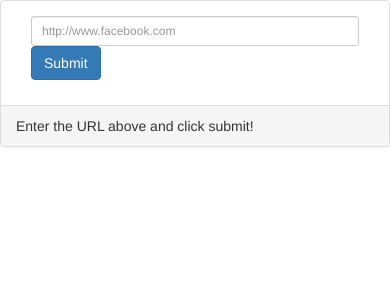
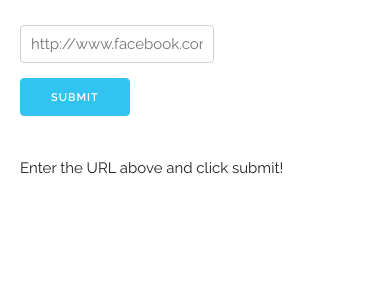
Before and after one commit to Redsauce/URLshortener, a Django app: page / in a window 390 px wide. Shown: the top 300 px of the page. Run offline with Django 3.2, Linux system fonts and the light colour scheme; parts of the project's set-up code (start-up, migrations or seed data) failed here and were passed over; some libraries are stand-ins or nearby versions.

Commit message:
Static files now auto-served to nginx. Skeleton UI used

```diff
--- a/django/requirements.txt
+++ b/django/requirements.txt
@@ -1,4 +1,6 @@
+dj-static==0.0.6
 Django==1.10.3
 gunicorn==19.6.0
 mongoengine==0.10.6
 pymongo==3.3.1
+static3==0.7.0
--- /dev/null
+++ b/django/src/short/static/skeleton/css/skeleton.css
@@ -0,0 +1,418 @@
+/*
+* Skeleton V2.0.4
+* Copyright 2014, Dave Gamache
+* www.getskeleton.com
+* Free to use under the MIT license.
+* http://www.opensource.org/licenses/mit-license.php
+* 12/29/2014
+*/
+
+
+/* Table of contents
+––––––––––––––––––––––––––––––––––––––––––––––––––
+- Grid
+- Base Styles
+- Typography
+- Links
+- Buttons
+- Forms
+- Lists
+- Code
+- Tables
+- Spacing
+- Utilities
+- Clearing
+- Media Queries
+*/
+
+
+/* Grid
+–––––––––––––––––––––––––––––––––––––––––––––––––– */
+.container {
+  position: relative;
+  width: 100%;
+  max-width: 960px;
+  margin: 0 auto;
+  padding: 0 20px;
+  box-sizing: border-box; }
+.column,
+.columns {
+  width: 100%;
+  float: left;
+  box-sizing: border-box; }
+
+/* For devices larger than 400px */
+@media (min-width: 400px) {
+  .container {
+    width: 85%;
+    padding: 0; }
+}
+
+/* For devices larger than 550px */
+@media (min-width: 550px) {
+  .container {
+    width: 80%; }
+  .column,
+  .columns {
+    margin-left: 4%; }
+  .column:first-child,
+  .columns:first-child {
+    margin-left: 0; }
+
+  .one.column,
+  .one.columns                    { width: 4.66666666667%; }
+  .two.columns                    { width: 13.3333333333%; }
+  .three.columns                  { width: 22%;            }
+  .four.columns                   { width: 30.6666666667%; }
+  .five.columns                   { width: 39.3333333333%; }
+  .six.columns                    { width: 48%;            }
+  .seven.columns                  { width: 56.6666666667%; }
+  .eight.columns                  { width: 65.3333333333%; }
+  .nine.columns                   { width: 74.0%;          }
+  .ten.columns                    { width: 82.6666666667%; }
+  .eleven.columns                 { width: 91.3333333333%; }
+  .twelve.columns                 { width: 100%; margin-left: 0; }
+
+  .one-third.column               { width: 30.6666666667%; }
+  .two-thirds.column              { width: 65.3333333333%; }
+
+  .one-half.column                { width: 48%; }
+
+  /* Offsets */
+  .offset-by-one.column,
+  .offset-by-one.columns          { margin-left: 8.66666666667%; }
+  .offset-by-two.column,
+  .offset-by-two.columns          { margin-left: 17.3333333333%; }
+  .offset-by-three.column,
+  .offset-by-three.columns        { margin-left: 26%;            }
+  .offset-by-four.column,
+  .offset-by-four.columns         { margin-left: 34.6666666667%; }
+  .offset-by-five.column,
+  .offset-by-five.columns         { margin-left: 43.3333333333%; }
+  .offset-by-six.column,
+  .offset-by-six.columns          { margin-left: 52%;            }
+  .offset-by-seven.column,
+  .offset-by-seven.columns        { margin-left: 60.6666666667%; }
+  .offset-by-eight.column,
+  .offset-by-eight.columns        { margin-left: 69.3333333333%; }
+  .offset-by-nine.column,
+  .offset-by-nine.columns         { margin-left: 78.0%;          }
+  .offset-by-ten.column,
+  .offset-by-ten.columns          { margin-left: 86.6666666667%; }
+  .offset-by-eleven.column,
+  .offset-by-eleven.columns       { margin-left: 95.3333333333%; }
+
+  .offset-by-one-third.column,
+  .offset-by-one-third.columns    { margin-left: 34.6666666667%; }
+  .offset-by-two-thirds.column,
+  .offset-by-two-thirds.columns   { margin-left: 69.3333333333%; }
+
+  .offset-by-one-half.column,
+  .offset-by-one-half.columns     { margin-left: 52%; }
+
+}
+
+
+/* Base Styles
+–––––––––––––––––––––––––––––––––––––––––––––––––– */
+/* NOTE
+html is set to 62.5% so that all the REM measurements throughout Skeleton
+are based on 10px sizing. So basically 1.5rem = 15px :) */
+html {
+  font-size: 62.5%; }
+body {
+  font-size: 1.5em; /* currently ems cause chrome bug misinterpreting rems on body element */
+  line-height: 1.6;
+  font-weight: 400;
+  font-family: "Raleway", "HelveticaNeue", "Helvetica Neue", Helvetica, Arial, sans-serif;
+  color: #222; }
+
+
+/* Typography
+–––––––––––––––––––––––––––––––––––––––––––––––––– */
+h1, h2, h3, h4, h5, h6 {
+  margin-top: 0;
+  margin-bottom: 2rem;
+  font-weight: 300; }
+h1 { font-size: 4.0rem; line-height: 1.2;  letter-spacing: -.1rem;}
+h2 { font-size: 3.6rem; line-height: 1.25; letter-spacing: -.1rem; }
+h3 { font-size: 3.0rem; line-height: 1.3;  letter-spacing: -.1rem; }
+h4 { font-size: 2.4rem; line-height: 1.35; letter-spacing: -.08rem; }
+h5 { font-size: 1.8rem; line-height: 1.5;  letter-spacing: -.05rem; }
+h6 { font-size: 1.5rem; line-height: 1.6;  letter-spacing: 0; }
+
+/* Larger than phablet */
+@media (min-width: 550px) {
+  h1 { font-size: 5.0rem; }
+  h2 { font-size: 4.2rem; }
+  h3 { font-size: 3.6rem; }
+  h4 { font-size: 3.0rem; }
+  h5 { font-size: 2.4rem; }
+  h6 { font-size: 1.5rem; }
+}
+
+p {
+  margin-top: 0; }
+
+
+/* Links
+–––––––––––––––––––––––––––––––––––––––––––––––––– */
+a {
+  color: #1EAEDB; }
+a:hover {
+  color: #0FA0CE; }
+
+
+/* Buttons
+–––––––––––––––––––––––––––––––––––––––––––––––––– */
+.button,
+button,
+input[type="submit"],
+input[type="reset"],
+input[type="button"] {
+  display: inline-block;
+  height: 38px;
+  padding: 0 30px;
+  color: #555;
+  text-align: center;
+  font-size: 11px;
+  font-weight: 600;
+  line-height: 38px;
+  letter-spacing: .1rem;
+  text-transform: uppercase;
+  text-decoration: none;
+  white-space: nowrap;
+  background-color: transparent;
+  border-radius: 4px;
+  border: 1px solid #bbb;
+  cursor: pointer;
+  box-sizing: border-box; }
+.button:hover,
+button:hover,
+input[type="submit"]:hover,
+input[type="reset"]:hover,
+input[type="button"]:hover,
+.button:focus,
+button:focus,
+input[type="submit"]:focus,
+input[type="reset"]:focus,
+input[type="button"]:focus {
+  color: #333;
+  border-color: #888;
+  outline: 0; }
+.button.button-primary,
+button.button-primary,
+input[type="submit"].button-primary,
+input[type="reset"].button-primary,
+input[type="button"].button-primary {
+  color: #FFF;
+  background-color: #33C3F0;
+  border-color: #33C3F0; }
+.button.button-primary:hover,
+button.button-primary:hover,
+input[type="submit"].button-primary:hover,
+input[type="reset"].button-primary:hover,
+input[type="button"].button-primary:hover,
+.button.button-primary:focus,
+button.button-primary:focus,
+input[type="submit"].button-primary:focus,
+input[type="reset"].button-primary:focus,
+input[type="button"].button-primary:focus {
+  color: #FFF;
+  background-color: #1EAEDB;
+  border-color: #1EAEDB; }
+
+
+/* Forms
+–––––––––––––––––––––––––––––––––––––––––––––––––– */
+input[type="email"],
+input[type="number"],
+input[type="search"],
+input[type="text"],
+input[type="tel"],
+input[type="url"],
+input[type="password"],
+textarea,
+select {
+  height: 38px;
+  padding: 6px 10px; /* The 6px vertically centers text on FF, ignored by Webkit */
+  background-color: #fff;
+  border: 1px solid #D1D1D1;
+  border-radius: 4px;
+  box-shadow: none;
+  box-sizing: border-box; }
+/* Removes awkward default styles on some inputs for iOS */
+input[type="email"],
+input[type="number"],
+input[type="search"],
+input[type="text"],
+input[type="tel"],
+input[type="url"],
+input[type="password"],
+textarea {
+  -webkit-appearance: none;
+     -moz-appearance: none;
+          appearance: none; }
+textarea {
+  min-height: 65px;
+  padding-top: 6px;
+  padding-bottom: 6px; }
+input[type="email"]:focus,
+input[type="number"]:focus,
+input[type="search"]:focus,
+input[type="text"]:focus,
+input[type="tel"]:focus,
+input[type="url"]:focus,
+input[type="password"]:focus,
+textarea:focus,
+select:focus {
+  border: 1px solid #33C3F0;
+  outline: 0; }
+label,
+legend {
+  display: block;
+  margin-bottom: .5rem;
+  font-weight: 600; }
+fieldset {
+  padding: 0;
+  border-width: 0; }
+input[type="checkbox"],
+input[type="radio"] {
+  display: inline; }
+label > .label-body {
+  display: inline-block;
+  margin-left: .5rem;
+  font-weight: normal; }
+
+
+/* Lists
+–––––––––––––––––––––––––––––––––––––––––––––––––– */
+ul {
+  list-style: circle inside; }
+ol {
+  list-style: decimal inside; }
+ol, ul {
+  padding-left: 0;
+  margin-top: 0; }
+ul ul,
+ul ol,
+ol ol,
+ol ul {
+  margin: 1.5rem 0 1.5rem 3rem;
+  font-size: 90%; }
+li {
+  margin-bottom: 1rem; }
+
+
+/* Code
+–––––––––––––––––––––––––––––––––––––––––––––––––– */
+code {
+  padding: .2rem .5rem;
+  margin: 0 .2rem;
+  font-size: 90%;
+  white-space: nowrap;
+  background: #F1F1F1;
+  border: 1px solid #E1E1E1;
+  border-radius: 4px; }
+pre > code {
+  display: block;
+  padding: 1rem 1.5rem;
+  white-space: pre; }
+
+
+/* Tables
+–––––––––––––––––––––––––––––––––––––––––––––––––– */
+th,
+td {
+  padding: 12px 15px;
+  text-align: left;
+  border-bottom: 1px solid #E1E1E1; }
+th:first-child,
+td:first-child {
+  padding-left: 0; }
+th:last-child,
+td:last-child {
+  padding-right: 0; }
+
+
+/* Spacing
+–––––––––––––––––––––––––––––––––––––––––––––––––– */
+button,
+.button {
+  margin-bottom: 1rem; }
+input,
+textarea,
+select,
+fieldset {
+  margin-bottom: 1.5rem; }
+pre,
+blockquote,
+dl,
+figure,
+table,
+p,
+ul,
+ol,
+form {
+  margin-bottom: 2.5rem; }
+
+
+/* Utilities
+–––––––––––––––––––––––––––––––––––––––––––––––––– */
+.u-full-width {
+  width: 100%;
+  box-sizing: border-box; }
+.u-max-full-width {
+  max-width: 100%;
+  box-sizing: border-box; }
+.u-pull-right {
+  float: right; }
+.u-pull-left {
+  float: left; }
+
+
+/* Misc
+–––––––––––––––––––––––––––––––––––––––––––––––––– */
+hr {
+  margin-top: 3rem;
+  margin-bottom: 3.5rem;
+  border-width: 0;
+  border-top: 1px solid #E1E1E1; }
+
+
+/* Clearing
+–––––––––––––––––––––––––––––––––––––––––––––––––– */
+
+/* Self Clearing Goodness */
+.container:after,
+.row:after,
+.u-cf {
+  content: "";
+  display: table;
+  clear: both; }
+
+
+/* Media Queries
+–––––––––––––––––––––––––––––––––––––––––––––––––– */
+/*
+Note: The best way to structure the use of media queries is to create the queries
+near the relevant code. For example, if you wanted to change the styles for buttons
+on small devices, paste the mobile query code up in the buttons section and style it
+there.
+*/
+
+
+/* Larger than mobile */
+@media (min-width: 400px) {}
+
+/* Larger than phablet (also point when grid becomes active) */
+@media (min-width: 550px) {}
+
+/* Larger than tablet */
+@media (min-width: 750px) {}
+
+/* Larger than desktop */
+@media (min-width: 1000px) {}
+
+/* Larger than Desktop HD */
+@media (min-width: 1200px) {}
--- a/django/src/short/templates/short/base.html
+++ b/django/src/short/templates/short/base.html
@@ -2,15 +2,15 @@
 <html>
     <head>
         <title>{% block title %}:D{% endblock %}</title>
-        {% load staticfiles %}
-        <link rel="stylesheet" href="https://maxcdn.bootstrapcdn.com/bootstrap/3.3.1/css/bootstrap.min.css">
-        <link rel="stylesheet" type="text/css" href="{% static 'shortenersite/css/custom.css' %}" />
-        <script src="//ajax.googleapis.com/ajax/libs/jquery/1.9.1/jquery.min.js"></script>
+        {% load static %}
+        <link href='http://fonts.googleapis.com/css?family=Raleway:400,300,600' rel='stylesheet' type='text/css'>
+        <link rel="stylesheet" type="text/css" href="{% static 'skeleton/css/normalize.css' %}" />
+        <link rel="stylesheet" type="text/css" href="{% static 'skeleton/css/skeleton.css' %}" />
     </head>
     {% block scripts %}
     {% endblock %}
     <body>
-        <div id="content">
+        <div id="content" class="container">
             {% block content %}
             {% endblock %}
         </div>
--- a/django/src/short/templates/short/index.html
+++ b/django/src/short/templates/short/index.html
@@ -7,18 +7,16 @@
 
 {% block content %}
 
-<div class="panel panel-default">
-    <div class="panel-body">
-        <form action="shortify/" method="POST">
-        <div class="col-sm-9">
+<div class="row">
+    <form action="shortify/" method="POST">
+        <div class="nine columns">
             <input type="text" name="url" id="url" class="form-control input-sm" placeholder="http://www.facebook.com" />
         </div>
-        <div class="col-sm-3">
+        <div class="three columns">
             {% csrf_token %}
-            <input id="submitButton" class="btn btn-primary" type="submit" value="Submit"/></p>
+            <input id="submitButton" class="button-primary" type="submit" value="Submit"/></p>
         </div>
-        </form>
-    </div>
-    <div class="panel-footer"><span id="url-result">Enter the URL above and click submit!</span></div>
+    </form>
 </div>
+<div class="row"><span id="url-result">Enter the URL above and click submit!</span></div>
 {% endblock %}
--- a/django/src/src/settings.py
+++ b/django/src/src/settings.py
@@ -137,3 +137,4 @@ USE_TZ = True
 # https://docs.djangoproject.com/en/1.10/howto/static-files/
 
 STATIC_URL = '/static/'
+STATIC_ROOT = 'staticfiles'
--- a/django/src/src/wsgi.py
+++ b/django/src/src/wsgi.py
@@ -10,7 +10,8 @@ https://docs.djangoproject.com/en/1.10/howto/deployment/wsgi/
 import os
 
 from django.core.wsgi import get_wsgi_application
+from dj_static import Cling
 
 os.environ.setdefault("DJANGO_SETTINGS_MODULE", "src.settings")
 
-application = get_wsgi_application()
+application = Cling(get_wsgi_application())
--- a/docker-compose.yml
+++ b/docker-compose.yml
@@ -5,10 +5,11 @@ nginx:
         - "80:80"
     links:
         - django
+    volumes_from:
+        - django:ro
 django:
     build: django
     restart: always
-    command: gunicorn src.wsgi -w 2 -b 0.0.0.0:8000
     expose:
         - "8000"
     links:
```
Also changed, not shown: django/src/short/static/skeleton/index.html (added, +46 -0 lines), django/src/short/static/skeleton/css/normalize.css (added), django/src/short/static/skeleton/images/favicon.png (added), 4 other files.
